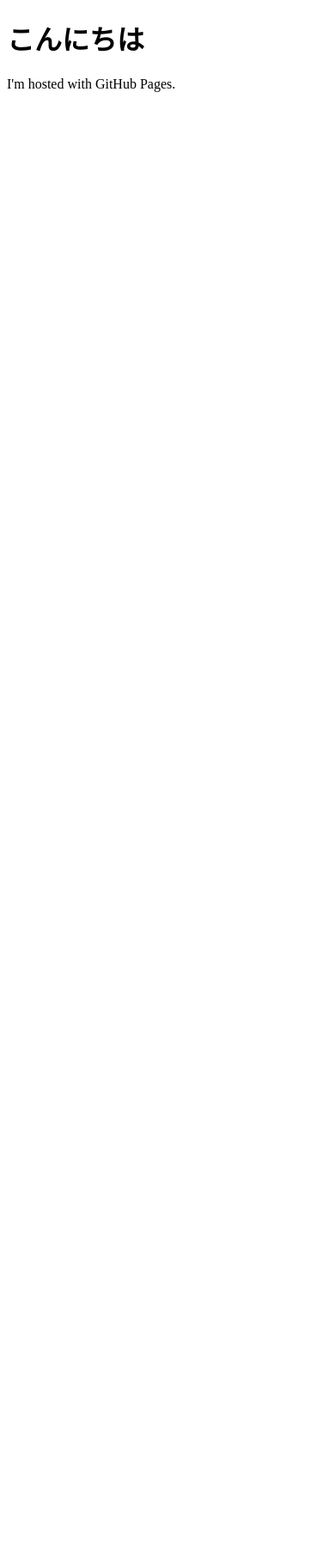
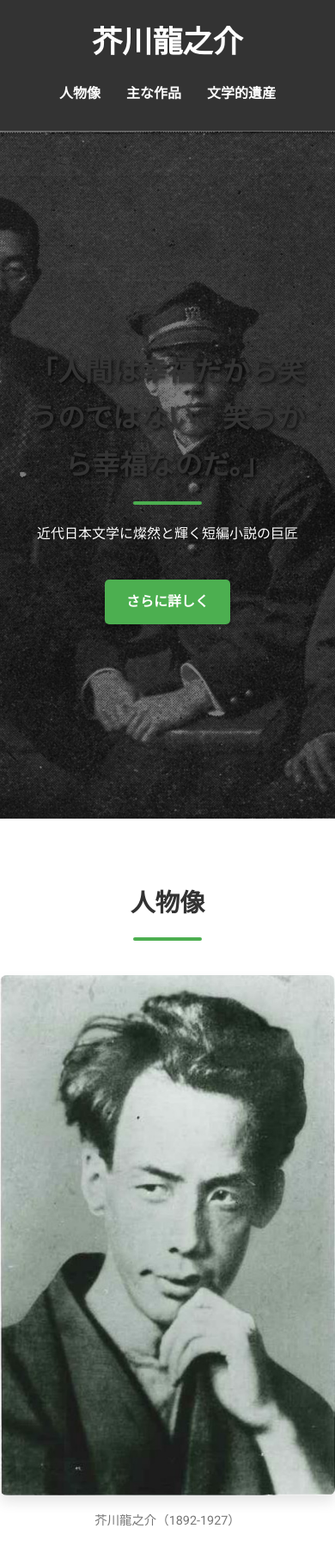
Before and after one commit to KoyaNarumi/KoyaNarumi.github.io, a plain HTML site: page index.html in a window 390 px wide. Shown: the top 1806 px of the page at 86% size. Before the commit the page ends 844 px from the top, so only its background shows below. Drawn offline with Linux system fonts and the light colour scheme.

Commit message:
akutagawa

```diff
--- a/index.html
+++ b/index.html
@@ -1,7 +1,105 @@
 <!DOCTYPE html>
-<html>
+<html lang="ja">
+<head>
+    <meta charset="UTF-8">
+    <meta name="viewport" content="width=device-width, initial-scale=1.0">
+    <title>芥川龍之介 - 文豪の軌跡</title>
+    <link rel="stylesheet" href="style.css">
+    <link href="https://fonts.googleapis.com/css2?family=Noto+Serif+JP:wght@400;700&family=Roboto:wght@400;700&display=swap" rel="stylesheet">
+</head>
 <body>
-<h1>こんにちは</h1>
-<p>I'm hosted with GitHub Pages.</p>
+    <header>
+        <div class="container">
+            <h1>芥川龍之介</h1>
+            <nav>
+                <ul>
+                    <li><a href="#about">人物像</a></li>
+                    <li><a href="#works">主な作品</a></li>
+                    <li><a href="#legacy">文学的遺産</a></li>
+                </ul>
+            </nav>
+        </div>
+    </header>
+
+    <main>
+        <section id="hero">
+            <div class="hero-content">
+                <h2>「人間は幸福だから笑うのではない、笑うから幸福なのだ。」</h2>
+                <p>近代日本文学に燦然と輝く短編小説の巨匠</p>
+                <a href="#about" class="button">さらに詳しく</a>
+            </div>
+        </section>
+
+        <section id="about" class="container section-padding">
+            <h2>人物像</h2>
+            <div class="content-flex">
+                <div class="image-box">
+                    <img src="images/akutagawa.jpg" alt="芥川龍之介の肖像" class="profile-image">
+                    <p class="caption">芥川龍之介（1892-1927）</p>
+                </div>
+                <div class="text-content">
+                    <p>
+                        芥川龍之介（あくたがわ りゅうのすけ）は、明治から大正にかけて活躍した日本の小説家です。本名は新原龍之介（にいはら りゅうのすけ）。号は澄江堂主人、杜陵叟など。東京帝国大学英文科を卒業後、教師をしながら創作活動を開始しました。
+                    </p>
+                    <p>
+                        卓越した技巧と知性、そして時に冷徹な観察眼で、人間の内面や社会の不条理を深く描きました。代表作は多岐にわたり、初期の王朝物から現代物まで、幅広いテーマで短編小説を執筆しました。彼の作品は、今なお多くの読者を魅了し続けています。
+                    </p>
+                    <p>
+                        生涯を通じて神経衰弱に苦しみ、1927年（昭和2年）に自らの命を絶ちました。彼の死は、日本の文学界に大きな衝撃を与えました。
+                    </p>
+                </div>
+            </div>
+        </section>
+
+        <section id="works" class="bg-light section-padding">
+            <div class="container">
+                <h2>主な作品</h2>
+                <div class="works-grid">
+                    <div class="work-item">
+                        <h3>羅生門</h3>
+                        <p>平安時代末期を舞台に、人間のエゴイズムと倫理の葛藤を描いた初期の代表作。</p>
+                    </div>
+                    <div class="work-item">
+                        <h3>鼻</h3>
+                        <p>長すぎる鼻に悩む僧侶の滑稽さと、世間の無責任さを風刺した作品。</p>
+                    </div>
+                    <div class="work-item">
+                        <h3>地獄変</h3>
+                        <p>絵師の狂気的な芸術への執念と、権力者の冷酷さを描いた傑作。</p>
+                    </div>
+                    <div class="work-item">
+                        <h3>藪の中</h3>
+                        <p>一つの殺人事件を複数の登場人物の証言から描くことで、真実の多面性を提示した画期的な作品。</p>
+                    </div>
+                    <div class="work-item">
+                        <h3>河童</h3>
+                        <p>河童の世界を通して、人間社会の矛盾や風習を批判的に描いた寓話的な作品。</p>
+                    </div>
+                    <div class="work-item">
+                        <h3>歯車</h3>
+                        <p>晩年の彼の精神的な苦悩が色濃く反映された、自伝的要素の強い作品。</p>
+                    </div>
+                </div>
+            </div>
+        </section>
+
+        <section id="legacy" class="container section-padding">
+            <h2>文学的遺産</h2>
+            <p>
+                芥川龍之介は、その短い生涯の中で150編を超える短編小説を残しました。彼の作品は、その完成度の高さから「短編小説の神様」と称され、後世の作家たちに多大な影響を与えました。
+            </p>
+            <p>
+                1935年には、菊池寛が芥川龍之介の業績を記念して「芥川龍之介賞」（通称「芥川賞」）を創設しました。これは現在でも、新人作家の登竜門として最も権威ある文学賞の一つとされています。彼の文学は、時代を超えて読み継がれ、日本文学史において不動の地位を築いています。
+            </p>
+        </section>
+    </main>
+
+    <footer>
+        <div class="container">
+            <p>&copy; 2025 芥川龍之介 - 文豪の軌跡. All rights reserved.</p>
+        </div>
+    </footer>
+
+    <script src="script.js"></script>
 </body>
 </html>
--- /dev/null
+++ b/script.js
@@ -0,0 +1,16 @@
+// script.js (現時点では空ですが、JavaScriptを追加する際に使用します)
+
+document.addEventListener('DOMContentLoaded', () => {
+    // 例: スムーズスクロール
+    document.querySelectorAll('nav a[href^="#"]').forEach(anchor => {
+        anchor.addEventListener('click', function (e) {
+            e.preventDefault();
+
+            document.querySelector(this.getAttribute('href')).scrollIntoView({
+                behavior: 'smooth'
+            });
+        });
+    });
+
+    // ここに他のJavaScriptコードを追加できます
+});
--- /dev/null
+++ b/style.css
@@ -0,0 +1,322 @@
+/* 基本設定 */
+:root {
+    --primary-color: #4CAF50; /* 緑系 */
+    --secondary-color: #333;
+    --text-color: #555;
+    --light-bg: #f9f9f9;
+    --white: #fff;
+    --border-color: #ddd;
+}
+
+body {
+    font-family: 'Noto Serif JP', 'Roboto', sans-serif;
+    line-height: 1.7;
+    color: var(--text-color);
+    margin: 0;
+    padding: 0;
+    background-color: var(--white);
+}
+
+.container {
+    max-width: 960px;
+    margin: 0 auto;
+    padding: 0 20px;
+}
+
+.section-padding {
+    padding: 80px 0;
+}
+
+/* ヘッダー */
+header {
+    background-color: var(--secondary-color);
+    color: var(--white);
+    padding: 20px 0;
+    position: sticky;
+    top: 0;
+    z-index: 1000;
+    box-shadow: 0 2px 5px rgba(0,0,0,0.2);
+}
+
+header .container {
+    display: flex;
+    justify-content: space-between;
+    align-items: center;
+}
+
+header h1 {
+    margin: 0;
+    font-size: 2.2em;
+    font-family: 'Noto Serif JP', serif;
+    font-weight: 700;
+}
+
+header nav ul {
+    list-style: none;
+    margin: 0;
+    padding: 0;
+    display: flex;
+}
+
+header nav ul li {
+    margin-left: 30px;
+}
+
+header nav ul li a {
+    color: var(--white);
+    text-decoration: none;
+    font-weight: 700;
+    transition: color 0.3s ease;
+}
+
+header nav ul li a:hover {
+    color: var(--primary-color);
+}
+
+/* ヒーローセクション */
+#hero {
+    background: url('images/hero_bg.jpg') no-repeat center center/cover; /* 背景画像は適宜変更 */
+    color: var(--white);
+    text-align: center;
+    padding: 150px 20px;
+    position: relative;
+    display: flex;
+    align-items: center;
+    justify-content: center;
+    min-height: 500px;
+}
+
+#hero::before { /* オーバーレイ */
+    content: '';
+    position: absolute;
+    top: 0;
+    left: 0;
+    right: 0;
+    bottom: 0;
+    background: rgba(0, 0, 0, 0.5); /* 濃いめの半透明 */
+    z-index: 1;
+}
+
+.hero-content {
+    position: relative;
+    z-index: 2;
+    max-width: 800px;
+}
+
+#hero h2 {
+    font-size: 3.5em;
+    margin-bottom: 20px;
+    font-family: 'Noto Serif JP', serif;
+    font-weight: 700;
+    text-shadow: 2px 2px 4px rgba(0,0,0,0.7);
+}
+
+#hero p {
+    font-size: 1.4em;
+    margin-bottom: 40px;
+    font-weight: 300;
+    text-shadow: 1px 1px 2px rgba(0,0,0,0.5);
+}
+
+.button {
+    display: inline-block;
+    background-color: var(--primary-color);
+    color: var(--white);
+    padding: 15px 30px;
+    text-decoration: none;
+    border-radius: 5px;
+    font-weight: bold;
+    transition: background-color 0.3s ease, transform 0.3s ease;
+    box-shadow: 0 4px 6px rgba(0,0,0,0.2);
+}
+
+.button:hover {
+    background-color: #5cb85c; /* 少し明るい緑 */
+    transform: translateY(-3px);
+}
+
+/* 各セクション共通スタイル */
+h2 {
+    font-size: 2.8em;
+    color: var(--secondary-color);
+    text-align: center;
+    margin-bottom: 60px;
+    font-family: 'Noto Serif JP', serif;
+    font-weight: 700;
+    position: relative;
+}
+
+h2::after { /* 下線 */
+    content: '';
+    display: block;
+    width: 80px;
+    height: 4px;
+    background-color: var(--primary-color);
+    margin: 15px auto 0;
+    border-radius: 2px;
+}
+
+p {
+    font-size: 1.1em;
+    margin-bottom: 1.5em;
+}
+
+/* 人物像セクション */
+.content-flex {
+    display: flex;
+    align-items: center;
+    gap: 40px;
+    flex-wrap: wrap; /* スマホ対応 */
+}
+
+.image-box {
+    flex: 1;
+    min-width: 300px;
+    text-align: center;
+}
+
+.profile-image {
+    max-width: 100%;
+    height: auto;
+    border-radius: 8px;
+    box-shadow: 0 8px 15px rgba(0,0,0,0.1);
+}
+
+.caption {
+    font-size: 0.9em;
+    color: #777;
+    margin-top: 10px;
+}
+
+.text-content {
+    flex: 2;
+}
+
+/* 作品セクション */
+.bg-light {
+    background-color: var(--light-bg);
+}
+
+.works-grid {
+    display: grid;
+    grid-template-columns: repeat(auto-fit, minmax(280px, 1fr));
+    gap: 30px;
+    margin-top: 40px;
+}
+
+.work-item {
+    background-color: var(--white);
+    border-radius: 8px;
+    padding: 30px;
+    box-shadow: 0 4px 10px rgba(0,0,0,0.08);
+    transition: transform 0.3s ease, box-shadow 0.3s ease;
+    border-top: 5px solid var(--primary-color);
+}
+
+.work-item:hover {
+    transform: translateY(-5px);
+    box-shadow: 0 8px 20px rgba(0,0,0,0.15);
+}
+
+.work-item h3 {
+    color: var(--secondary-color);
+    font-size: 1.6em;
+    margin-top: 0;
+    margin-bottom: 15px;
+    font-family: 'Noto Serif JP', serif;
+    font-weight: 700;
+}
+
+.work-item p {
+    font-size: 1em;
+    color: var(--text-color);
+}
+
+/* フッター */
+footer {
+    background-color: var(--secondary-color);
+    color: var(--white);
+    text-align: center;
+    padding: 30px 0;
+    margin-top: 50px;
+}
+
+footer p {
+    margin: 0;
+    font-size: 0.9em;
+}
+
+/* レスポンシブデザイン */
+@media (max-width: 768px) {
+    header .container {
+        flex-direction: column;
+        text-align: center;
+    }
+
+    header nav ul {
+        margin-top: 15px;
+        flex-wrap: wrap;
+        justify-content: center;
+    }
+
+    header nav ul li {
+        margin: 0 15px 10px;
+    }
+
+    #hero h2 {
+        font-size: 2.5em;
+    }
+
+    #hero p {
+        font-size: 1.2em;
+    }
+
+    .section-padding {
+        padding: 50px 0;
+    }
+
+    h2 {
+        font-size: 2em;
+        margin-bottom: 40px;
+    }
+
+    .content-flex {
+        flex-direction: column;
+    }
+
+    .image-box {
+        min-width: unset;
+        width: 100%;
+        max-width: 400px; /* 画像の最大幅を制限 */
+    }
+
+    .profile-image {
+        width: 100%; /* スマホで画像がはみ出さないように */
+    }
+
+    .works-grid {
+        grid-template-columns: 1fr;
+    }
+}
+
+@media (max-width: 480px) {
+    #hero h2 {
+        font-size: 2em;
+    }
+
+    #hero p {
+        font-size: 1em;
+    }
+
+    .button {
+        padding: 12px 25px;
+    }
+
+    h2 {
+        font-size: 1.8em;
+    }
+
+    p {
+        font-size: 1em;
+    }
+}
```
Also changed, not shown: images/akutagawa.jpg (added), images/hero_bg.jpg (added).
